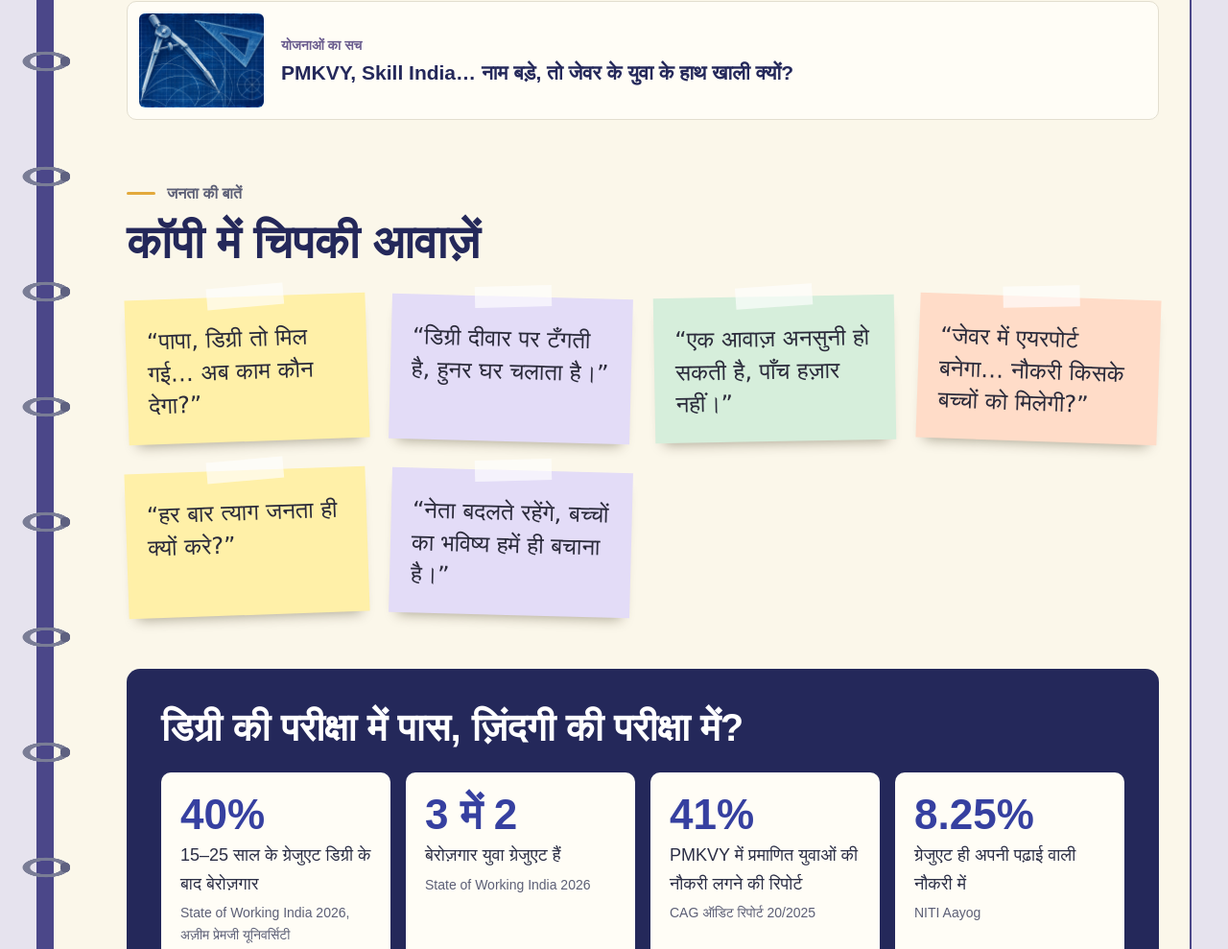
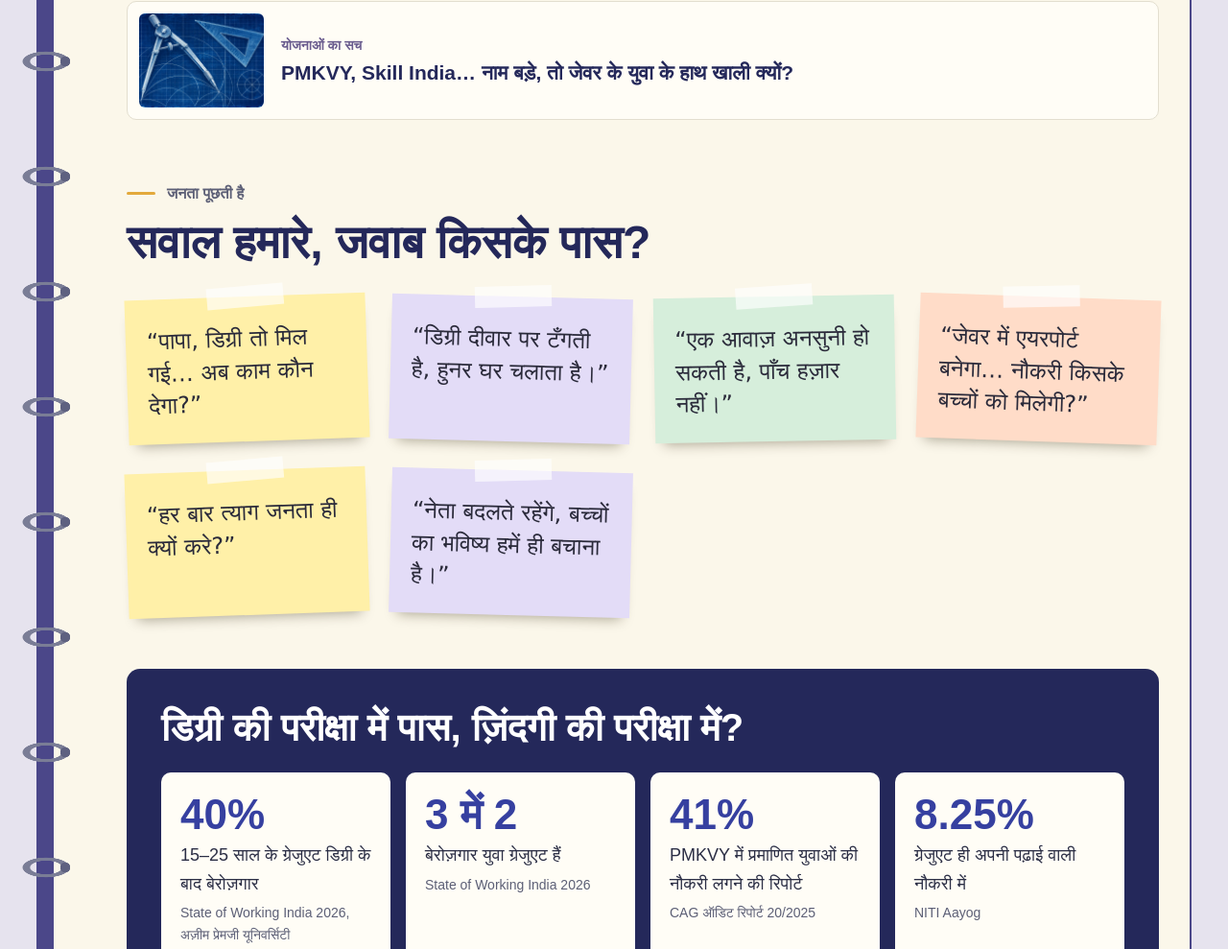
Before and after one commit to Vickie-Devil/jewar-kaushal, a plain HTML site: page index.html in a window 1280 px wide. Shown: the part 1726-2715 px from the top of the page at 96% size. Drawn offline with Linux system fonts and the light colour scheme; no server answers.

Commit message:
आवाज़ों वाले हिस्से का शीर्षक: सवाल हमारे, जवाब किसके पास?
Co-Authored-By: Claude Opus 5.5 <noreply@anthropic.com>
Claude-Session: https://claude.ai/code/session_01TTn8ZAdPuVcyUdbnQJ2dtm

```diff
--- a/index.html
+++ b/index.html
@@ -104,8 +104,8 @@
 
 <section class="section" style="padding-top:8px">
 <div class="wrap">
-<p class="kicker">जनता की बातें</p>
-<div class="sec-head"><h2>कॉपी में चिपकी आवाज़ें</h2></div>
+<p class="kicker">जनता पूछती है</p>
+<div class="sec-head"><h2>सवाल हमारे, जवाब किसके पास?</h2></div>
 <div class="notes">
 <p class="note">“पापा, डिग्री तो मिल गई… अब काम कौन देगा?”</p>
 <p class="note">“डिग्री दीवार पर टँगती है, हुनर घर चलाता है।”</p>
```
